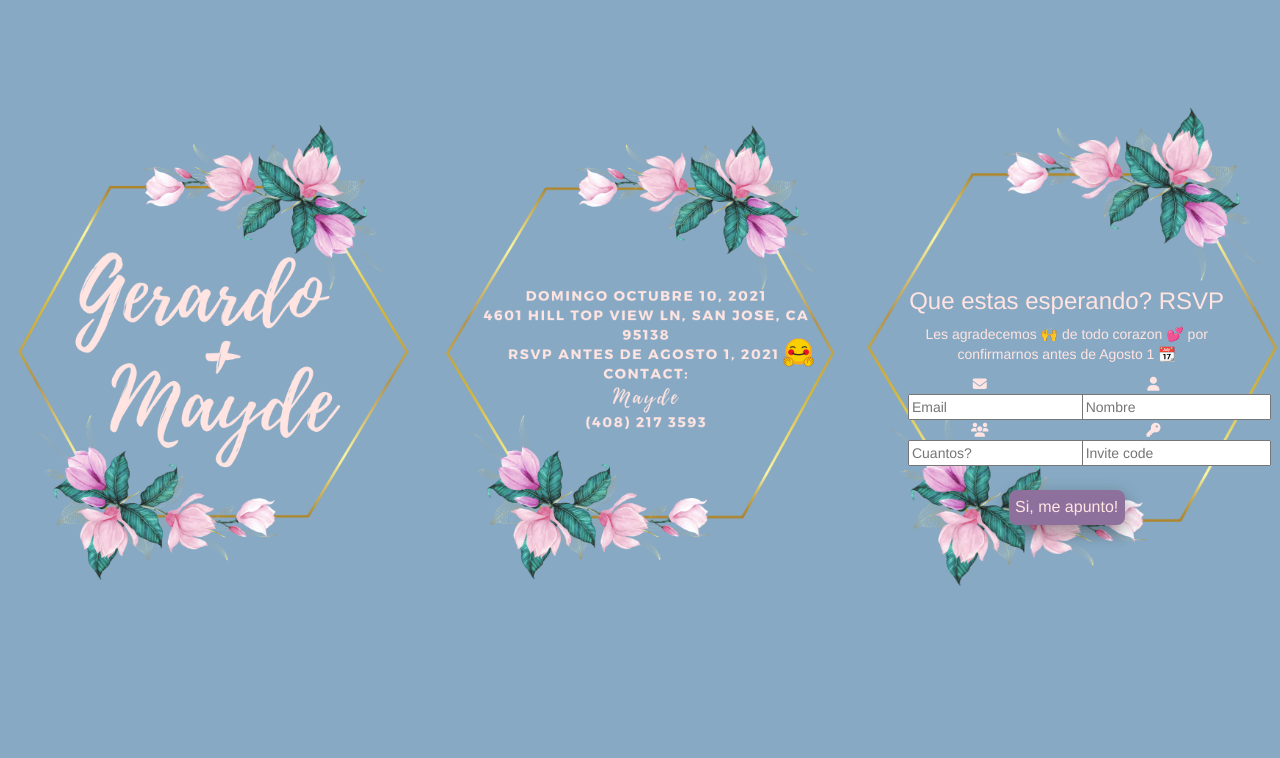
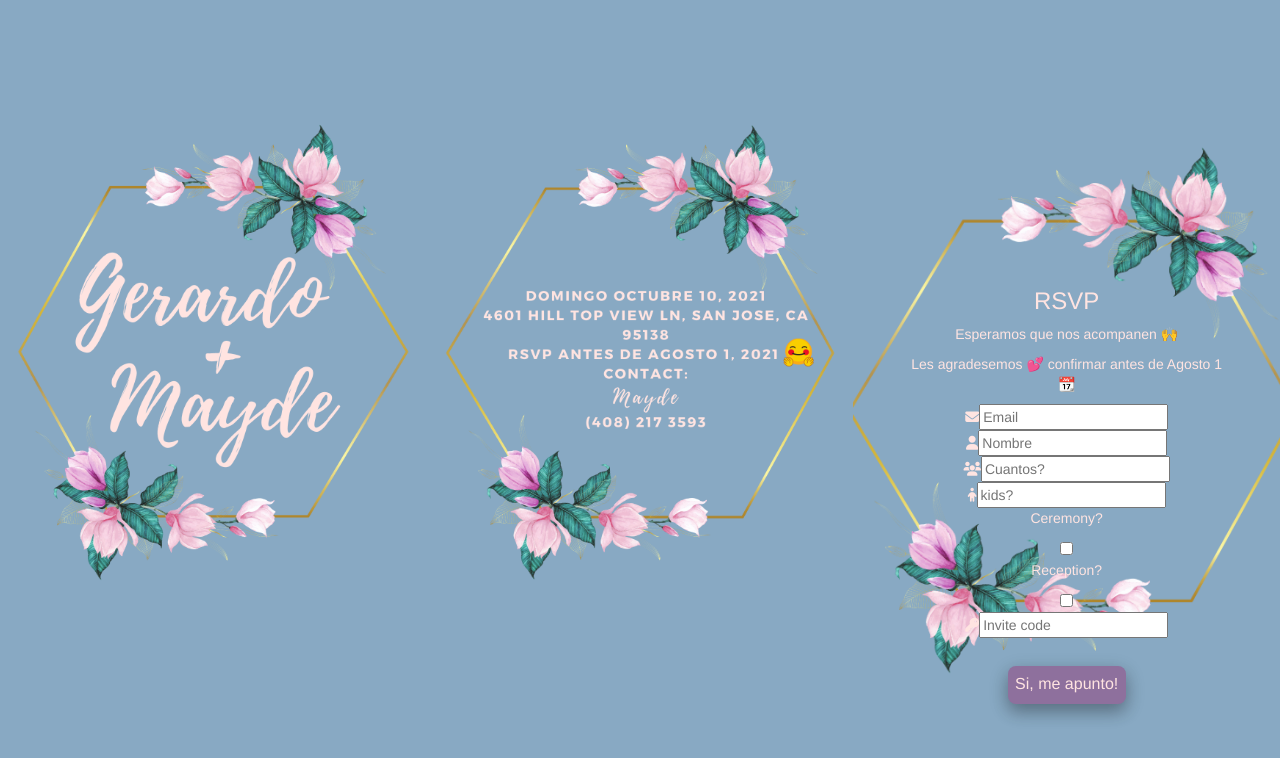
Before and after one commit to gespinozaceja/miboda, a website: page index.html in a window 1280 px wide. Drawn offline with nearby package versions, Linux system fonts and the light colour scheme.

Commit message:
adding kids

```diff
--- a/index.html
+++ b/index.html
@@ -31,22 +31,22 @@
 
 
         <div class="center-form">
-
             <div>
-                <h3>Que estas esperando? RSVP</h3>
-                <p>Les agradecemos &#128588; de todo corazon &#128149; por confirmarnos antes de Agosto 1 &#128198;</p>
+                <h3>RSVP</h3>
+                <p>Esperamos que nos acompanen &#128588;</p>
+                <p>Les agradesemos &#128149; confirmar antes de Agosto 1 &#128198;</p>
                 <form id="rsvp-form" class="rsvp-form"
                     action=""
                     method="POST">
                     <div class="row">
-                        <div class="col-md-6 col-sm-6">
+                        <div class="">
                             <div class="form-input-group">
                                 <i class="fa fa-envelope"></i><input type="email" name="email" class=""
                                                                     placeholder="Email"
                                                                     required>
                             </div>
                         </div>
-                        <div class="col-md-6 col-sm-6">
+                        <div class="">
                             <div class="form-input-group">
                                 <i class="fa fa-user"></i><input name="name" class=""
                                                                 placeholder="Nombre"
@@ -55,7 +55,7 @@
                         </div>
                     </div>
                     <div class="row">
-                        <div class="col-md-6 col-sm-6">
+                        <div class="">
                             <div class="form-input-group">
                                 <i class="fa fa-users"></i><input type="number" name="extras" class="" min="0"
 
@@ -63,7 +63,26 @@
                                                                 required>
                             </div>
                         </div>
-                        <div class="col-md-6 col-sm-6">
+                        <div class="row">
+                            <div class="">
+                                <div class="form-input-group">
+                                    <i class="fa fa-child"></i><input type="number" name="kids" class="" min="0"
+
+                                                                    placeholder="kids?"
+                                                                    required>
+                                </div>
+                        <div class="row">
+                            <div class="">
+                                <div class="form-input-group">
+                                    <p>Ceremony?</p><input type="checkbox" name="ceremony"  class=""
+                                                                    placeholder="Ceremony">
+                                    <p>Reception?</p><input type="checkbox" name="reception"  class=""
+                                    placeholder="reception">
+                            </div>
+
+                         </div>
+
+                        <div class="">
                             <div class="form-input-group">
                                 <i class="fa fa-key"></i><input type="number" name="invite_code" id="invite_code"
                                                                 class="" min="0"
```
